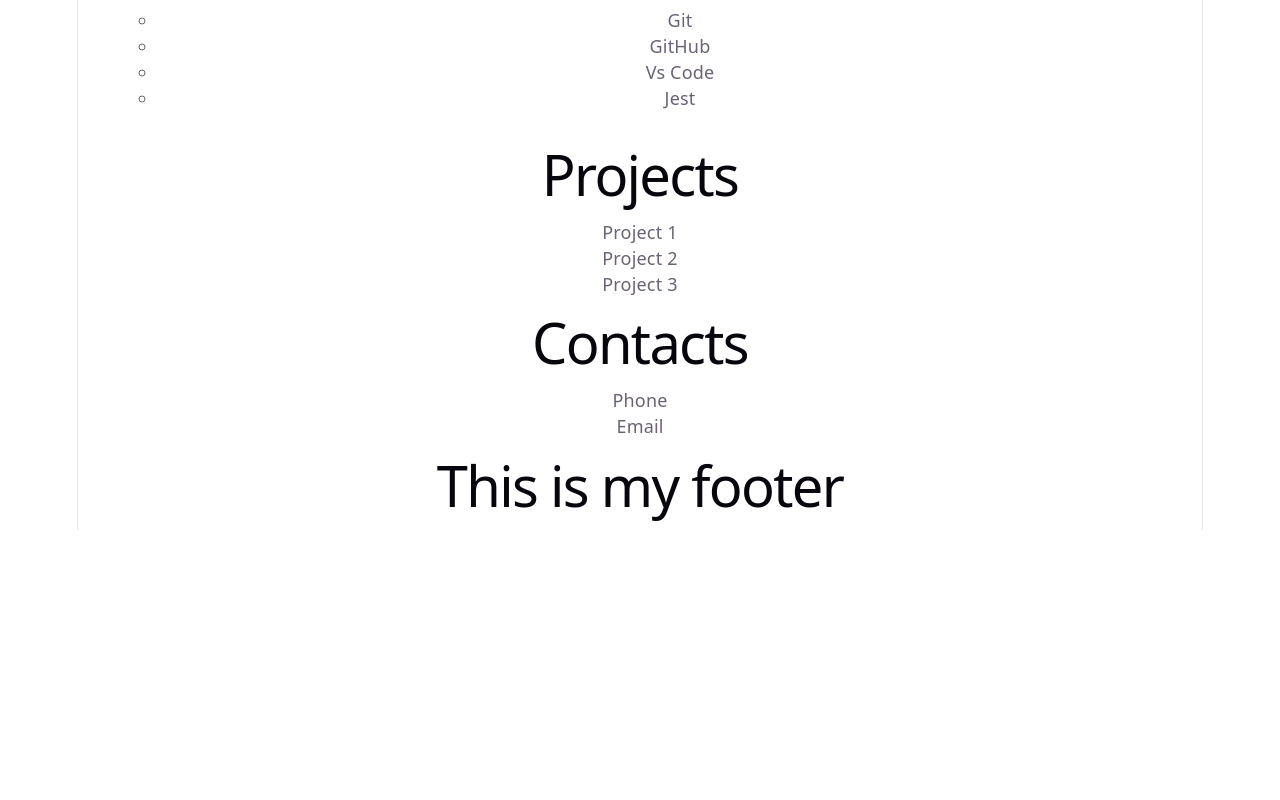
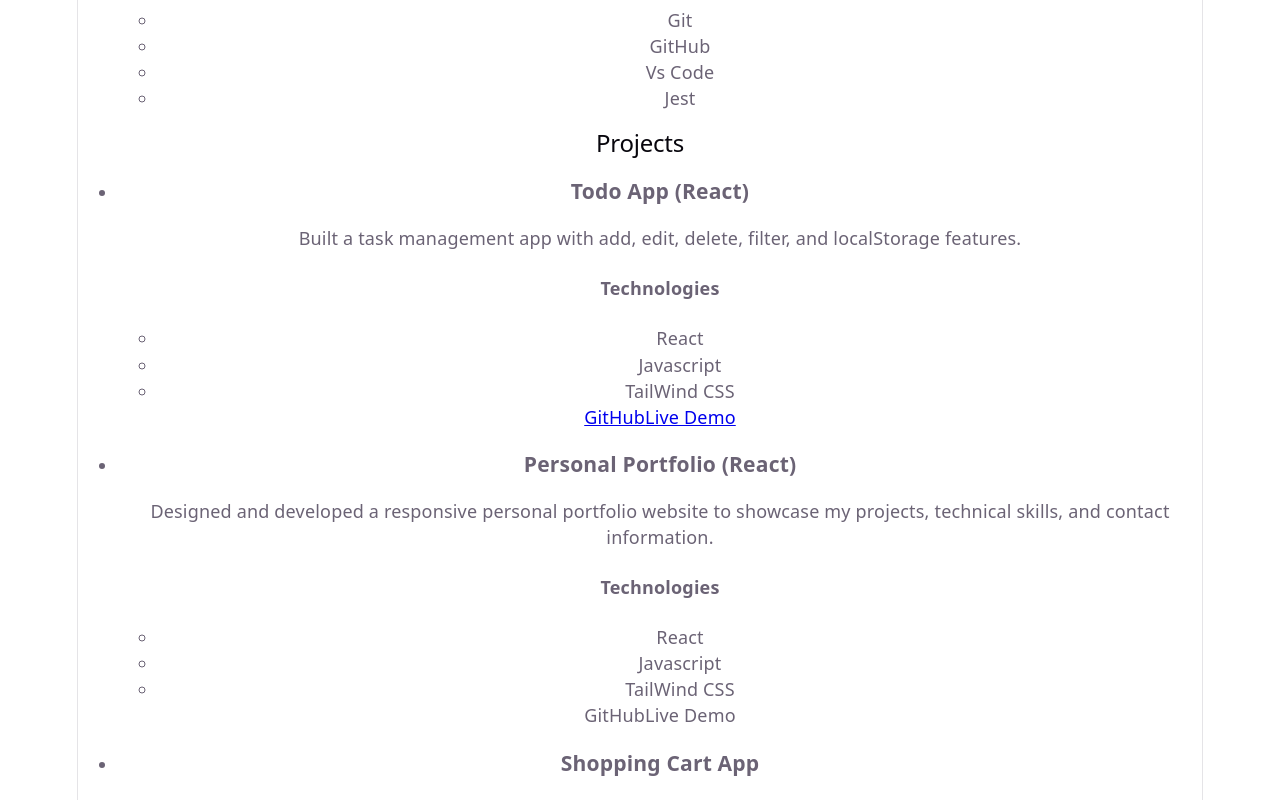
Before and after one commit to Mankelvo/personal-portfolio, a React (Vite) app: page / in a window 1280 px wide. Shown: the part 740-1540 px from the top of the page. Before the commit the page ends 1270 px from the top, so only its background shows below. Built offline with nearby package versions, Linux system fonts and the light colour scheme.

Commit message:
connect project section with project data

```diff
--- a/src/components/sections/Projects.jsx
+++ b/src/components/sections/Projects.jsx
@@ -1,13 +1,35 @@
+
+import projects from "../../data/projects.js"
 function Projects(){
     return (
 
-        <>
-        <h1>Projects</h1>
-        <p>Project 1</p>
-        <p>Project 2</p>
-        <p>Project 3</p>
+       <section>
+        <h2>Projects</h2>
+        <div>
+            <ul>
+                {projects.map((project)=>(
+                    <li key={project.title}>
+                        <h3>{project.title}</h3>
+                        <p>{project.description}</p>
+                         <h4>Technologies</h4>
 
-        </>
+                        <ul>
+                            {project.technologies.map((tech)=>(
+
+
+                                <li key={tech}>{tech}</li>
+                            ))}
+                        </ul>
+                        <div>
+                        <a href={project.githubLink } target="_blank" rel="noopener noreferrer">GitHub</a>
+                        <a href={project.liveDemoLink} target="_blank" rel="noopener noreferrer">Live Demo</a>
+                    </div>
+                    </li>
+                ))}
+            </ul>
+        </div>
+
+       </section>
     )
 }
 
--- a/src/components/sections/Skills.jsx
+++ b/src/components/sections/Skills.jsx
@@ -15,6 +15,7 @@ function Skills(){
                                 <li key={item}>{item}</li>
                             )) }
                      </ul>
+
                      </li>
                     ))}
 
--- a/src/data/projects.js
+++ b/src/data/projects.js
@@ -1,3 +1,25 @@
-[
-  Project 1, Project 2, Project 3,
+const projects =[
+  {title:"Todo App (React)",
+    description: "Built a task management app with add, edit, delete, filter, and localStorage features.",
+technologies: ["React", "Javascript", "TailWind CSS"],
+githubLink:"https://github.com/Mankelvo/my-first-repo.git",
+liveDemoLink: "https://react-tailwind-todo-app.vercel.app/"
+  },
+{title:"Personal Portfolio (React)",
+    description: "Designed and developed a responsive personal portfolio website to showcase my projects, technical skills, and contact information.",
+technologies: ["React", "Javascript", "TailWind CSS"],
+githubLink:null,
+liveDemoLink: null,
+  },
+  {
+  title: "Shopping Cart App",
+  description: "Built a responsive e-commerce shopping cart application with product listing, category filtering, add-to-cart functionality, cart quantity updates, and persistent cart data using localStorage.",
+  technologies: ["React", "JavaScript", "CSS", "Fake Store API"],
+  githubLink: null,
+  liveDemoLink: null
+},
+
+
+
 ]
+export default projects;
```
